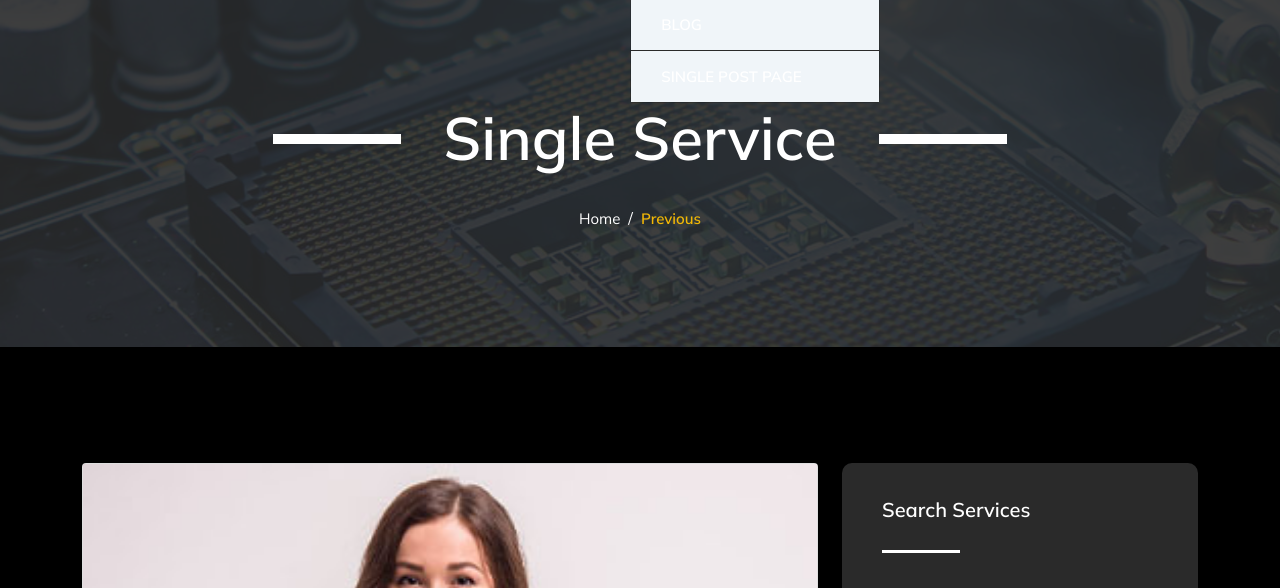
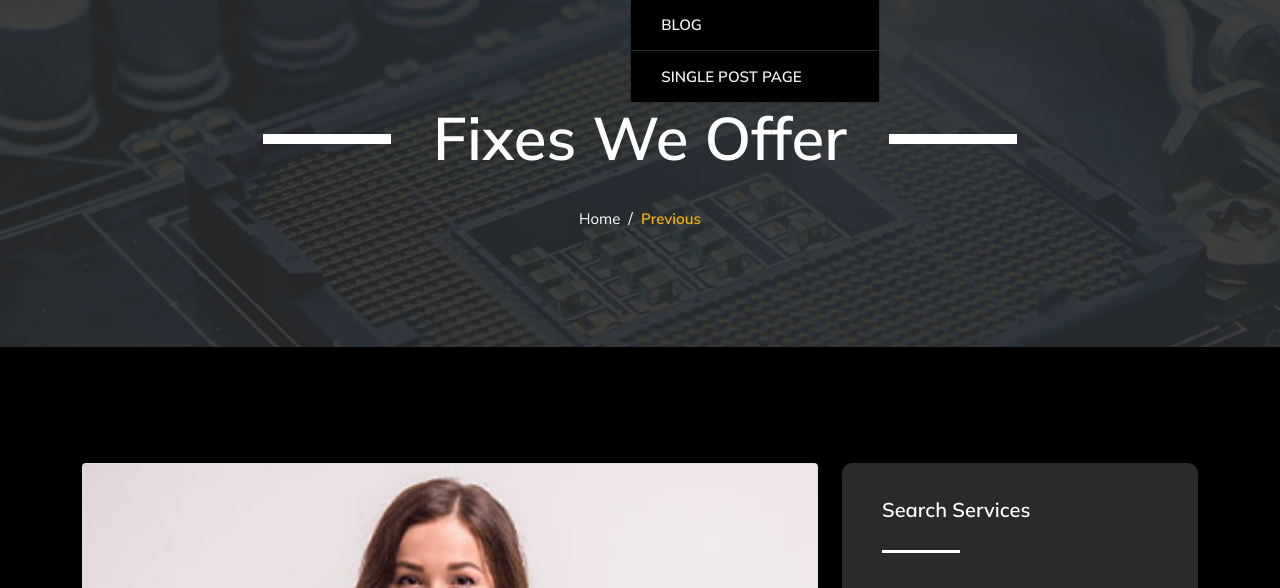
Before and after one commit to The-Abdullah-Shahzad/Mobile-Repairing-app, a plain HTML site: page HTML Template Files/single-service.html in a window 1280 px wide. Both pictures are taken after a click on the link "BLOG". Shown: the part 163-751 px from the top of the page. Drawn offline with nearby package versions, Linux system fonts and the light colour scheme.

Commit message:
Resolved Dark theme issues

```diff
--- a/HTML Template Files/assets/css/theme-styles.css
+++ b/HTML Template Files/assets/css/theme-styles.css
@@ -719,6 +719,10 @@ ul.menu {
   width: 100%;
 }
 
+.nav-link:hover {
+  color: var(--text-heading-color) !important;
+}
+
 .navbar-nav .nav-item .nav-link::before {
   content: "";
   display: block;
@@ -810,7 +814,8 @@ ul.menu {
   padding: 12px 30px;
   border-top: 1px solid var(--color-dark-heading);
   transition: all 500ms ease;
-  background-color: var(--section-color);
+  color: var(--section-color);
+  background-color: #000000 !important;
 }
 
 .nav-icons ul li ul.dropdown-menu li a i {
@@ -1257,7 +1262,7 @@ ul.menu {
 .service-body {
   margin-top: 10%;
 }
-.service-body p{
+.service-body p {
   color: white;
 }
 
--- a/HTML Template Files/single-service.html
+++ b/HTML Template Files/single-service.html
@@ -180,7 +180,7 @@
 										<hr class="align-right">
 									</li>
 									<li class="list-inline-item">
-										<h1>Single Service</h1>
+										<h1>Fixes We Offer</h1>
 									</li>
 									<li class="list-inline-item">
 										<hr>
```
Lines whose indentation alone changed are shown as unchanged.
